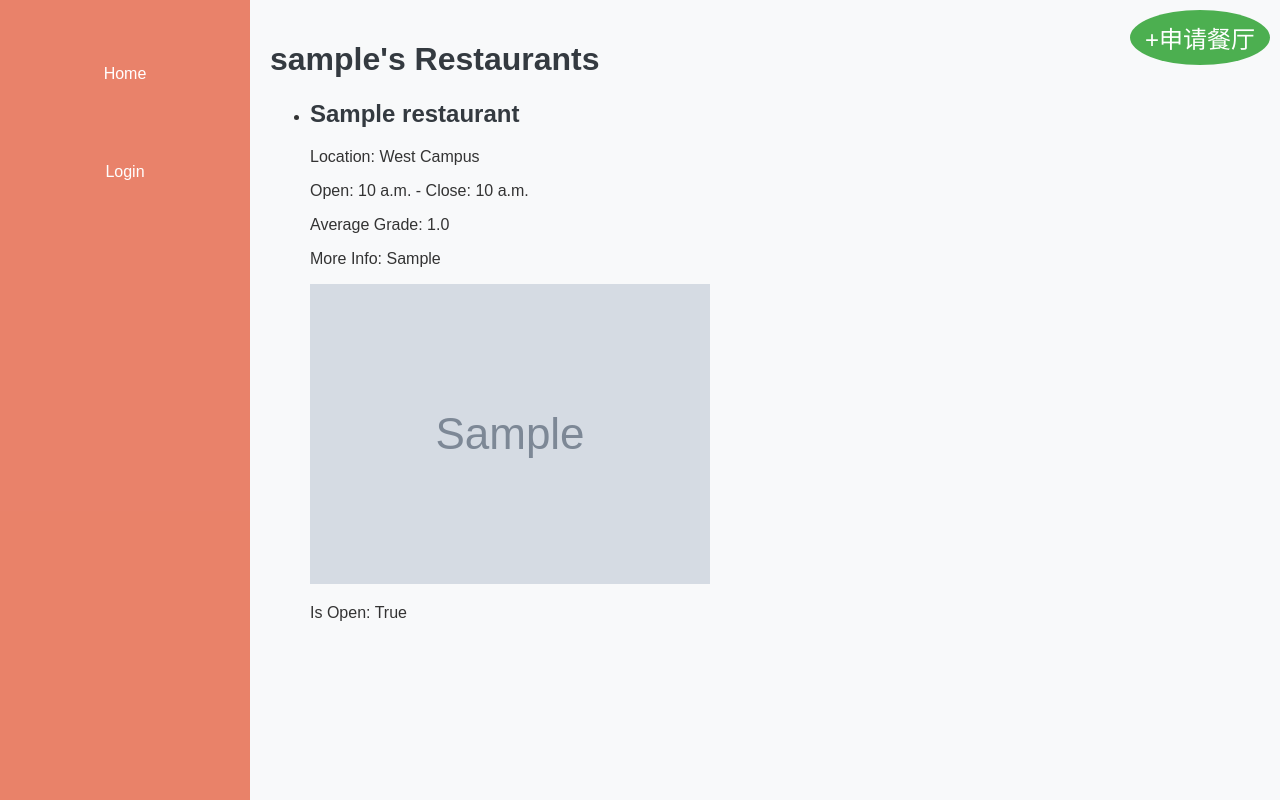
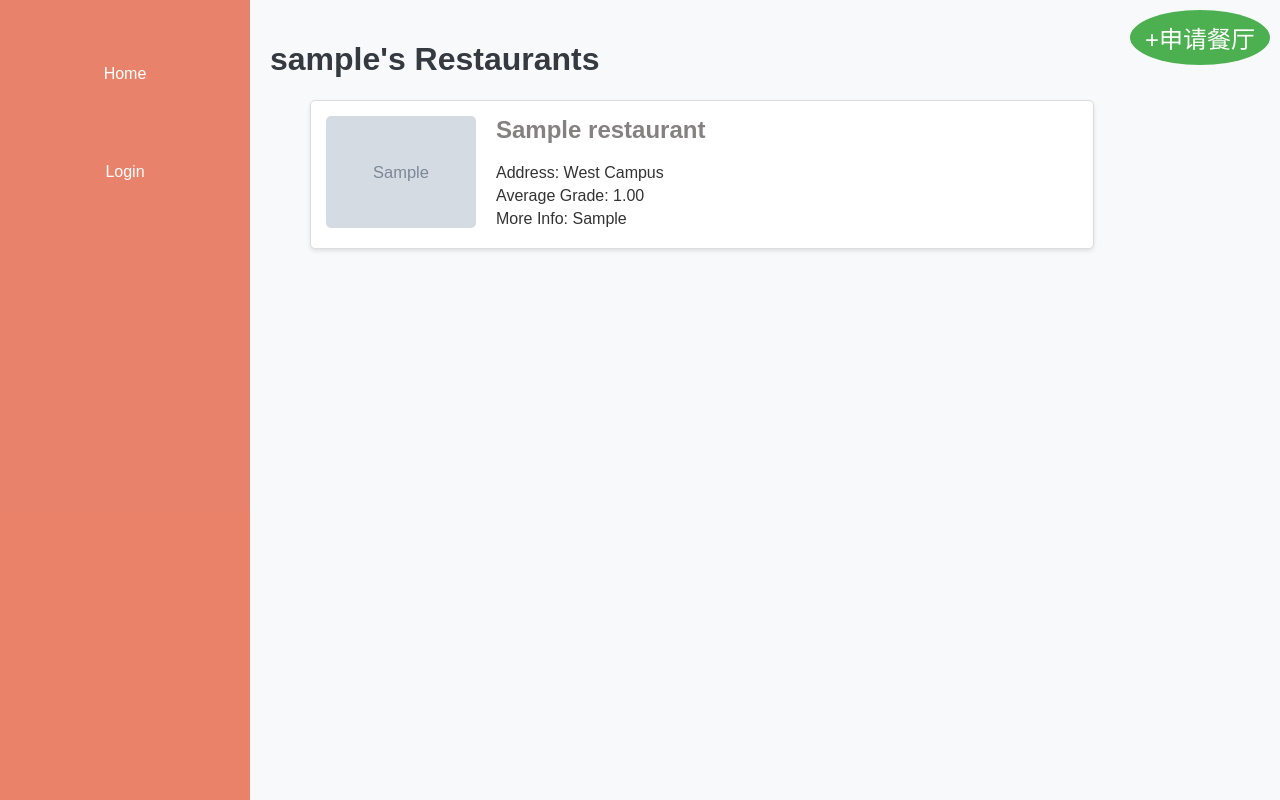
Before and after one commit to imlrz/database_project, a Django app: page /catalog/manager/1/ in a window 1280 px wide. Run offline with Django 5.2, Linux system fonts and the light colour scheme; tables that the repository leaves empty hold one stand-in row (values such as "Sample post"); grey boxes marked "Sample" are stand-in pictures.

Commit message:
Add files via upload

```diff
--- a/myproj/catalog/models.py
+++ b/myproj/catalog/models.py
@@ -41,6 +41,7 @@ class DISH(models.Model):
     image = models.ImageField(upload_to='dishes/', height_field=None, width_field=None, max_length=100, default = 'dishes/404.png')
     onsale = models.BooleanField(default = True)
     more_Info = models.CharField(max_length = 200, blank = True, null = True)
+    AVG_grade = models.FloatField(blank = True, null = True)
 
     class Meta:
         # 在多个字段上设置复合的唯一约束
--- a/myproj/catalog/static/css/style.css
+++ b/myproj/catalog/static/css/style.css
@@ -346,11 +346,18 @@ main {
   margin: 0 10px;
   font-size: 1em;
 }
+
 /* 选择所有 type 属性值为 goto 的 button 元素 */
 button[type="goto"] {
+  padding: 0;
+  border: none;
+  border-radius: 5px;
   height: 30px;
   width: 150px;
+  color:#212529;
+  align-items:center;
   border: 2px solid #e76f51;
+  background-color: #f1e9e6;
   cursor: pointer;
 }
 
--- a/myproj/catalog/templates/catalog/manager.html
+++ b/myproj/catalog/templates/catalog/manager.html
@@ -33,15 +33,17 @@
     <h1>{{ manager.username }}'s Restaurants</h1>
     <ul>
         {% for restaurant in restaurants %}
-            <li>
-                <h2>{{ restaurant.resta_name }}</h2>
-                <p>Location: {{ restaurant.get_location_display }}</p>
-                <p>Open: {{ restaurant.time_open }} - Close: {{ restaurant.time_close }}</p>
-                <p>Average Grade: {{ restaurant.AVG_grade }}</p>
+        <div class="restaurant">
+            <a href="{{ restaurant.get_absolute_url }}">
+                <img src="{{ restaurant.image.url }}" alt="{{ restaurant.resta_name }}">
+            </a>
+            <div class="restaurant-details">
+                <h2><a href="{{ restaurant.get_absolute_url }}">{{ restaurant.resta_name }}</a></h2>
+                <p>Address: {{ restaurant.get_location_display }}</p>
+                <p>Average Grade: {{ restaurant.AVG_grade|floatformat:2 }}</p>
                 <p>More Info: {{ restaurant.more_Info }}</p>
-                <img src="{{ restaurant.image.url }}" alt="{{ restaurant.resta_name }}">
-                <p>Is Open: {{ restaurant.isopen }}</p>
-            </li>
+            </div>
+        </div>
         {% endfor %}
     </ul>
     <a href="{% url 'applyrestaurant' %}"  class="plus-button">申请餐厅</a>
--- a/myproj/catalog/templates/catalog/restaurant_detail.html
+++ b/myproj/catalog/templates/catalog/restaurant_detail.html
@@ -8,7 +8,7 @@
     <p><strong>Location:</strong> {{ restaurant.location }}</p>
     <p><strong>Open Time:</strong> {{ restaurant.time_open }}</p>
     <p><strong>Close Time:</strong> {{ restaurant.time_close }}</p>
-    <p><strong>Grade:</strong> {{ restaurant.AVG_grade }}</p>
+    <p><strong>Grade:</strong> {{ restaurant.AVG_grade|floatformat:2 }}</p>
     {% if user.is_authenticated and can_edit %}
     <a href="{% url 'editrestaurants' restaurant.pk %}"><button type="goto">Edit Restaurant</button></a>
     {% endif %}
--- a/myproj/catalog/templates/catalog/restaurant_list.html
+++ b/myproj/catalog/templates/catalog/restaurant_list.html
@@ -33,7 +33,7 @@
                 <div class="restaurant-details">
                     <h2><a href="{{ restaurant.get_absolute_url }}">{{ restaurant.resta_name }}</a></h2>
                     <p>Address: {{ restaurant.get_location_display }}</p>
-                    <p>Average Grade: {{ restaurant.AVG_grade }}</p>
+                    <p>Average Grade: {{ restaurant.AVG_grade|floatformat:2 }}</p>
                     <p>More Info: {{ restaurant.more_Info }}</p>
                     <h3>Dishes:</h3>
                     <ul class="dish-list">
--- a/myproj/catalog/urls.py
+++ b/myproj/catalog/urls.py
@@ -4,7 +4,7 @@ from django.conf import settings
 from django.conf.urls.static import static
 
 urlpatterns = [
-    path('', views.RestaurantListView.as_view(), name='index'),
+    path('', views.index, name='index'),
     path('restaurants/', views.RestaurantListView.as_view(), name='restaurants'),
     path('restaurants/<int:pk>', views.RestaurantDetailView.as_view(), name='restaurant-detail'),
     path('dishes/', views.DishListView.as_view(), name='dishes'),
--- a/myproj/catalog/views.py
+++ b/myproj/catalog/views.py
@@ -18,17 +18,10 @@ def index(request):
     """
     View function for home page of site.
     """
-    # Generate counts of some of the main objects
-    num_users=0
-    # Available books (status = 'a')
-    num_restaurants=RESTAURANT.objects.count()  # The 'all()' is implied by default.
-    managers = User.objects.all()  # 假设所有用户都是经理
-    # Render the HTML template index.html with the data in the context variable
-    return render(
-        request,
-        'index.html',
-        context={'managers': managers,'num_users':num_users,'num_restaurants':num_restaurants},
-    )
+    if request.user.is_authenticated and request.user.is_staff == True:
+        return redirect('manager', pk=request.user.pk)
+    else:
+        return redirect('restaurants')
 
 
 
@@ -373,7 +366,7 @@ def managerlogin(request):
 		if user is not None:
 			login(request, user)
             # Redirect to a success page.
-			return redirect('restaurants')
+			return redirect('manager', pk=user.pk)
 		else:
 			return render(request, 'registration/managerlogin.html', {'errors': ['密码错误']})
 	else:
@@ -572,6 +565,7 @@ def adddish(request):
     else:
         form = AddDish
     return render(request, 'catalog/addrestaurant.html', {'form': form})
+
 def manager(request, pk):
     manager = get_object_or_404(User, pk=pk)
     restaurants = RESTAURANT.objects.filter(manager=manager)
```
Also changed, not shown: myproj/catalog/migrations/0019_dish_avg_grade.py (added).
